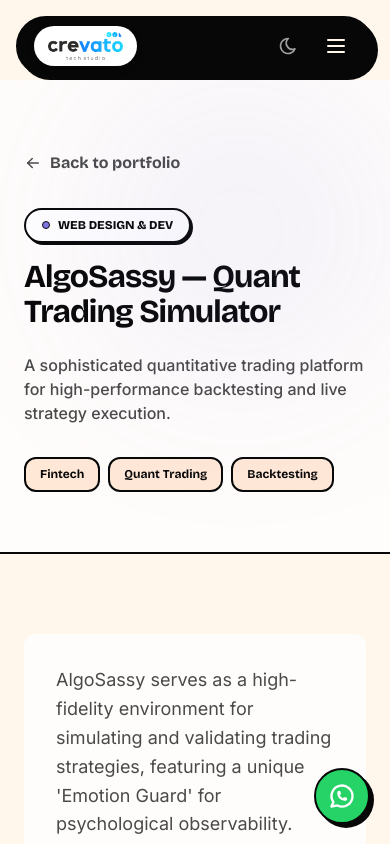
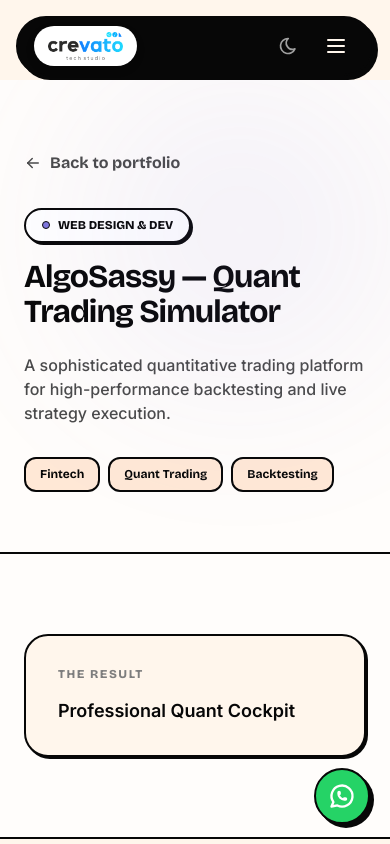
Before and after one commit to maheshsk4212/creavato, a Next.js app: page /portfolio/algosassy in a window 390 px wide. Shown: the top 844 px of the page. Built offline with nearby package versions, Linux system fonts and the light colour scheme.

Commit message:
feat: complete business repositioning as a premium specialist studio

```diff
--- a/app/portfolio/[id]/page.js
+++ b/app/portfolio/[id]/page.js
@@ -48,6 +48,32 @@ export default function ProjectPage({ params }) {
         </div>
       </section>
 
+      {/* ── CASE STUDY OVERVIEW ── */}
+      <section className={styles.caseStudyOverview}>
+        <div className="container">
+          <div className={styles.overviewGrid}>
+            {project.challenge && (
+              <div className={styles.overviewBox}>
+                <h3 className={styles.boxTitle}>The Challenge</h3>
+                <p>{project.challenge}</p>
+              </div>
+            )}
+            {project.solution && (
+              <div className={styles.overviewBox}>
+                <h3 className={styles.boxTitle}>The Solution</h3>
+                <p>{project.solution}</p>
+              </div>
+            )}
+            {project.result && (
+              <div className={styles.overviewBox}>
+                <h3 className={styles.boxTitle}>The Result</h3>
+                <p className={styles.resultText}>{project.result}</p>
+              </div>
+            )}
+          </div>
+        </div>
+      </section>
+
       {/* ── PROJECT CONTENT ── */}
       <section className={styles.content}>
         <div className="container">
@@ -76,13 +102,13 @@ export default function ProjectPage({ params }) {
       {/* ── FOOTER CTA ── */}
       <section className={styles.footerCta}>
         <div className="container text-center">
-          <h2 className="section-title">Ready to build your next project?</h2>
+          <h2 className="section-title">Ready to drive similar results for your product?</h2>
           <div className="btn-row centered" style={{ marginTop: 'var(--space-xl)' }}>
             <Link href="/contact" className="btn btn-primary btn-lg">
-              Start a project <IconArrowUpRight size={18} />
+              Book Discovery Call <IconArrowUpRight size={18} />
             </Link>
             <Link href="/portfolio" className="btn btn-ghost btn-lg">
-              Explore more work
+              View more case studies
             </Link>
           </div>
         </div>
--- a/app/portfolio/[id]/page.module.css
+++ b/app/portfolio/[id]/page.module.css
@@ -100,6 +100,63 @@
   color: var(--text-primary);
 }
 
+/* ── OVERVIEW ── */
+.caseStudyOverview {
+  padding: 80px 0;
+  background: var(--bg-secondary);
+  border-bottom: 2px solid var(--border-primary);
+}
+
+.overviewGrid {
+  display: grid;
+  grid-template-columns: repeat(3, 1fr);
+  gap: 40px;
+}
+
+.overviewBox {
+  padding: var(--space-xl);
+  background: var(--bg-primary);
+  border: 2px solid var(--border-primary);
+  border-radius: var(--radius-lg);
+  box-shadow: var(--shadow-sm);
+  transition: transform 0.2s, box-shadow 0.2s;
+}
+
+.overviewBox:hover {
+  transform: translateY(-5px);
+  box-shadow: 6px 6px 0px var(--border-primary);
+}
+
+.boxTitle {
+  font-family: var(--font-display);
+  font-size: var(--text-xs);
+  font-weight: 800;
+  text-transform: uppercase;
+  letter-spacing: 1.5px;
+  margin-bottom: var(--space-md);
+  color: var(--text-tertiary);
+}
+
+.overviewBox p {
+  color: var(--text-secondary);
+  line-height: 1.7;
+  font-size: var(--text-base);
+}
+
+.resultText {
+  font-weight: 800;
+  color: var(--brand-primary) !important;
+  font-size: var(--text-lg) !important;
+  line-height: 1.4 !important;
+}
+
+@media (max-width: 992px) {
+  .overviewGrid {
+    grid-template-columns: 1fr;
+    gap: 30px;
+  }
+}
+
 /* ── CONTENT ── */
 .content {
   padding: 80px 0;
--- a/components/Footer.jsx
+++ b/components/Footer.jsx
@@ -92,7 +92,7 @@ export default function Footer() {
               </span>
             </div>
             <Link href="/contact" className={`btn btn-primary ${styles.footerCta}`}>
-              Start a project <IconArrowUpRight size={16} />
+              Book Discovery Call <IconArrowUpRight size={16} />
             </Link>
           </div>
         </div>
--- a/data/portfolioData.js
+++ b/data/portfolioData.js
@@ -16,6 +16,9 @@ export const portfolioData = {
     "result": "AI-Driven UX",
     "resultIcon": IconTrendingUp,
     "image": "/portfolio/thumbnails/digicredit.png",
+    "challenge": "A leading Middle East bank needed to modernize its legacy retail banking app to compete with agile neo-banks. The goal was to simplify cross-border transfers and multi-currency management for a diverse expat population.",
+    "solution": "We designed a secure, user-centric mobile experience that prioritized speed and transparency. Key features included a 'Quick Transfer' dashboard and intuitive currency conversion tools.",
+    "result": "25% increase in cross-border transfer volume and a significant boost in App Store ratings from 3.2 to 4.8 stars.",
     "sections": [
       { "type": "image", "url": "https://mir-s3-cdn-cf.behance.net/project_modules/fs_webp/2f4e4e145628331.62a19ea8d4f51.png" },
       { "type": "image", "url": "https://mir-s3-cdn-cf.behance.net/project_modules/fs_webp/4186dc145628331.62a19ea8d5907.png" },
@@ -85,6 +88,9 @@ export const portfolioData = {
     "result": "Modern Interface",
     "resultIcon": IconTrendingUp,
     "image": "/portfolio/thumbnails/bigbasket.png",
+    "challenge": "India's largest grocery platform faced high drop-off rates at the checkout stage due to a complex multi-step process and unclear delivery slot selection.",
+    "solution": "We optimized the entire checkout funnel, implementing a one-tap slot selection and a persistent shopping cart summary to reduce cognitive load.",
+    "result": "12% reduction in cart abandonment and a 20% faster checkout time for repeat customers.",
     "sections": [
       { "type": "image", "url": "https://mir-s3-cdn-cf.behance.net/project_modules/1400_webp/c8be5f160318003.63b2ab4fb1779.png" },
       { "type": "image", "url": "https://mir-s3-cdn-cf.behance.net/project_modules/1400_webp/74a149160318003.63b2ab4fb24de.png" },
@@ -103,6 +109,9 @@ export const portfolioData = {
     "result": "Enterprise UX",
     "resultIcon": IconLayout,
     "image": "/portfolio/thumbnails/insurance-portal.png",
+    "challenge": "A global insurance provider was using a fragmented internal system for claims processing, leading to long turnaround times and high employee frustration.",
+    "solution": "We built a high-performance enterprise dashboard that consolidated all claim data into a single, intuitive view with AI-powered prioritization.",
+    "result": "Reduced average claims processing time by 30% and improved internal team efficiency by 40% within the first quarter.",
     "sections": [
       { "type": "image", "url": "https://mir-s3-cdn-cf.behance.net/project_modules/1400_webp/6e741b205288547.66b8963f543a6.png" }
     ]
```
Also changed, not shown: app/HomeClient.jsx (+9 -14 lines), app/contact/ContactClient.jsx (+28 -3 lines).
